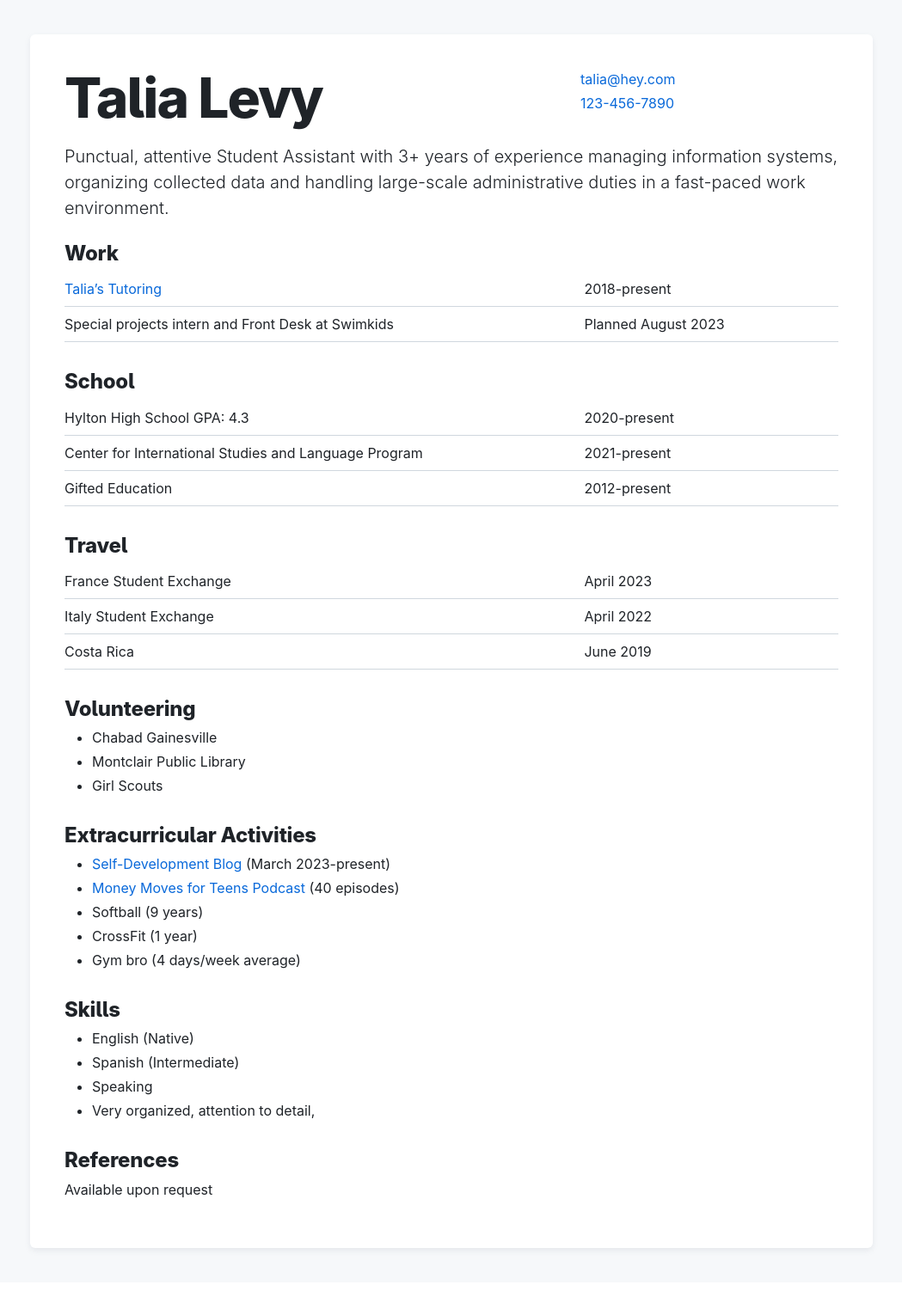
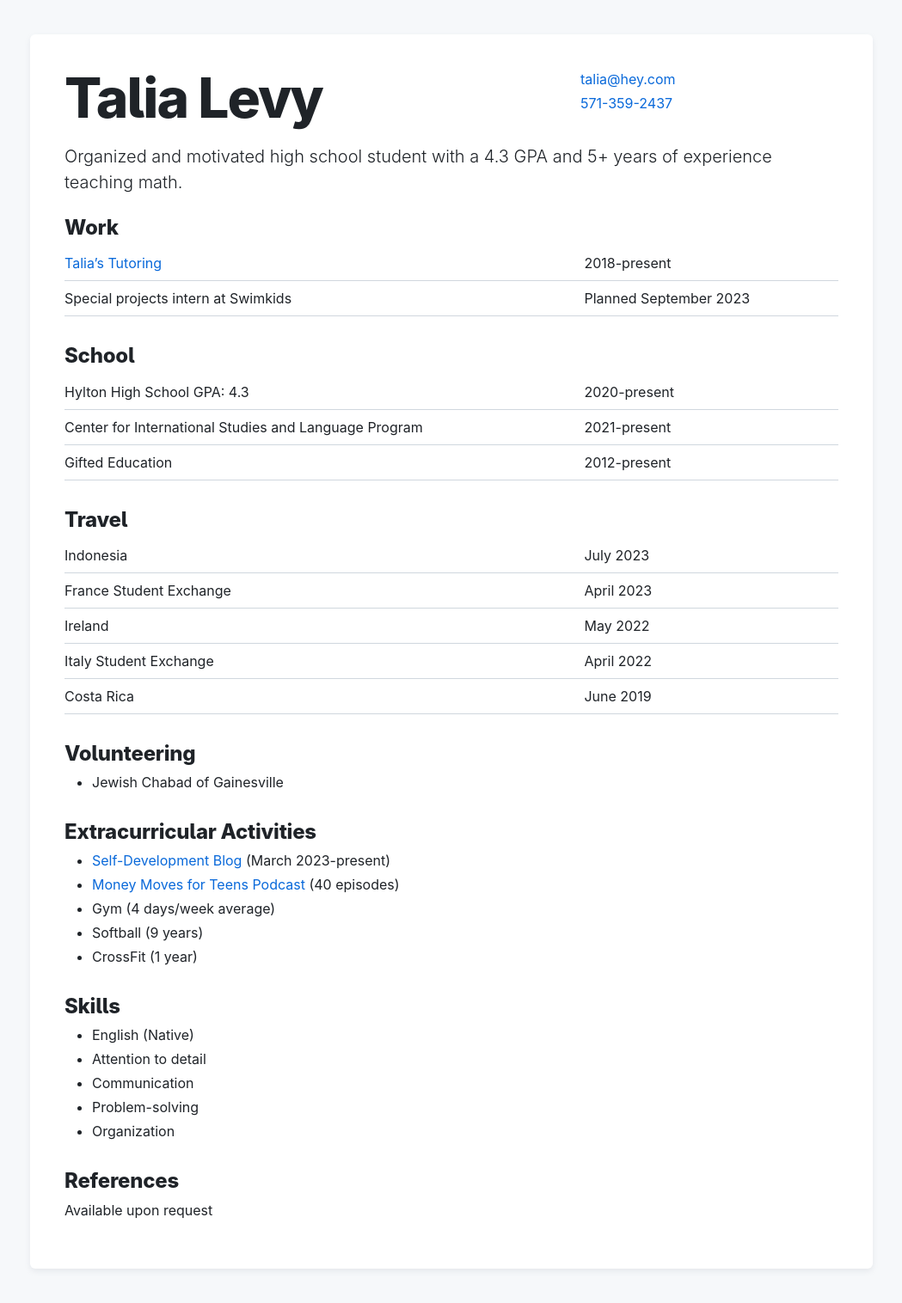
Before and after one commit to tslevy/resume, a Jekyll site: the page built from index.md, in a window 1280 px wide. Shown: the whole page at 86% size, without its empty margins (115-1164 px from the left). Built offline with Jekyll 4.4.1, drawn with Linux system fonts in a browser that asks for light colours; our own code applies the rules of GitHub Pages for plain Markdown files; before the commit the page ends 1492 px from its top, so only the background shows below that.

Commit message:
Update index.md

```diff
--- a/index.md
+++ b/index.md
@@ -10,11 +10,11 @@ main-style:
   </div>
   <div class="col-12 col-md-3 float-left">
     <p class="mb-1"><a href="mailto:talia@hey.com">talia@hey.com</a></p>
-    <p><a href="tel:1234567890">123-456-7890</a></p>
+    <p><a href="tel:5713592437">571-359-2437</a></p>
   </div>
 </div>
 
-Punctual, attentive Student Assistant with 3+ years of experience managing information systems, organizing collected data and handling large-scale administrative duties in a fast-paced work environment.
+Organized and motivated high school student with a 4.3 GPA and 5+ years of experience teaching math.
 {: .lead .mt-0}
 
 ## Work
@@ -31,10 +31,10 @@ Punctual, attentive Student Assistant with 3+ years of experience managing infor
 
 <div class="border-bottom py-2">
   <div class="col-8 d-inline-block">
-    Special projects intern and Front Desk at Swimkids
+    Special projects intern at Swimkids
   </div>
   <div class="col-3 d-inline-block">
-    Planned August 2023
+    Planned September 2023
   </div>
 </div>
 
@@ -73,10 +73,28 @@ Punctual, attentive Student Assistant with 3+ years of experience managing infor
 
 <div class="border-bottom py-2">
   <div class="col-8 d-inline-block">
+    Indonesia
+  </div>
+  <div class="col-3 d-inline-block">
+    July 2023
+  </div>
+</div>
+
+<div class="border-bottom py-2">
+  <div class="col-8 d-inline-block">
     France Student Exchange
   </div>
   <div class="col-3 d-inline-block">
     April 2023
+  </div>
+</div>
+
+<div class="border-bottom py-2">
+  <div class="col-8 d-inline-block">
+    Ireland
+  </div>
+  <div class="col-3 d-inline-block">
+    May 2022
   </div>
 </div>
 
@@ -101,26 +119,25 @@ Punctual, attentive Student Assistant with 3+ years of experience managing infor
 ## Volunteering
 {: .border-0 .mb-0 .mt-5 .h5-mktg}
 
-- Chabad Gainesville
-- Montclair Public Library
-- Girl Scouts
+- Jewish Chabad of Gainesville
 
 ## Extracurricular Activities
 {: .border-0 .mb-0 .mt-5 .h5-mktg}
 
 - [Self-Development Blog](https://world.hey.com/talia/) (March 2023-present)
 - [Money Moves for Teens Podcast](https://pglevy.github.io/mm4t-site/) (40 episodes)
+- Gym (4 days/week average)
 - Softball (9 years)
 - CrossFit (1 year)
-- Gym bro (4 days/week average)
 
 ## Skills
 {: .border-0 .mb-0 .mt-5 .h5-mktg}
 
 - English (Native)
-- Spanish (Intermediate)
-- Speaking
-- Very organized, attention to detail,
+- Attention to detail
+- Communication
+- Problem-solving
+- Organization
 
 ## References
 {: .border-0 .mb-0 .mt-5 .h5-mktg}
```
